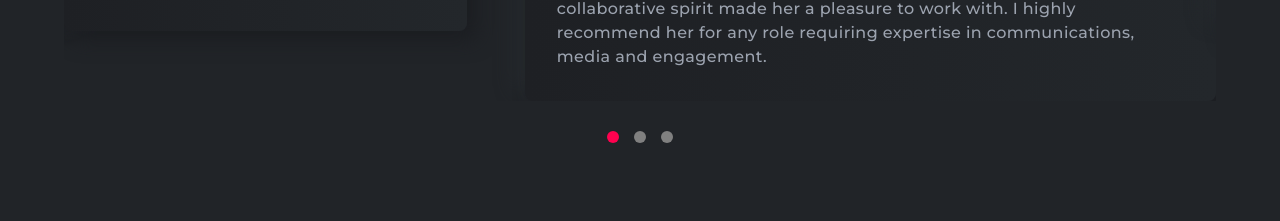
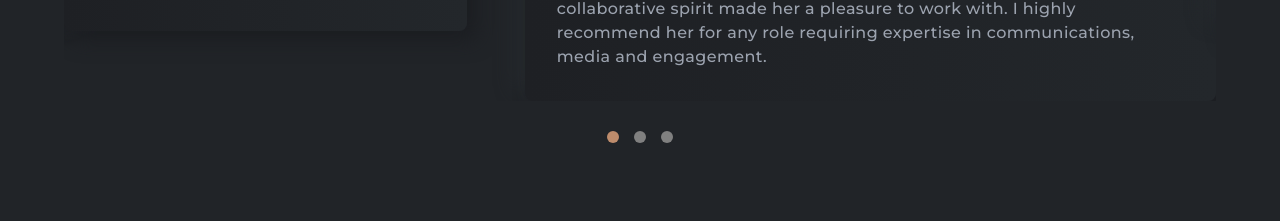
Before and after one commit to Jossyboydgenius/Speakers-portfolio, a React (Create React App) app: page / in a window 1280 px wide. Shown: the part 6335-6556 px from the top of the page. Built offline with nearby package versions, Linux system fonts and the light colour scheme.

Commit message:
Refactor Testimonial component to update testimonial dot color

```diff
--- a/src/components/tesimonial/Testimonial.js
+++ b/src/components/tesimonial/Testimonial.js
@@ -71,7 +71,7 @@ const Testimonial = () => {
                    width: "12px",
                    height: "12px",
                    color: "blue",
-                   background: "#ff014f",
+                   background: "#be8c6c",
                    borderRadius: "50%",
                    cursor: "pointer",
                  }
```
